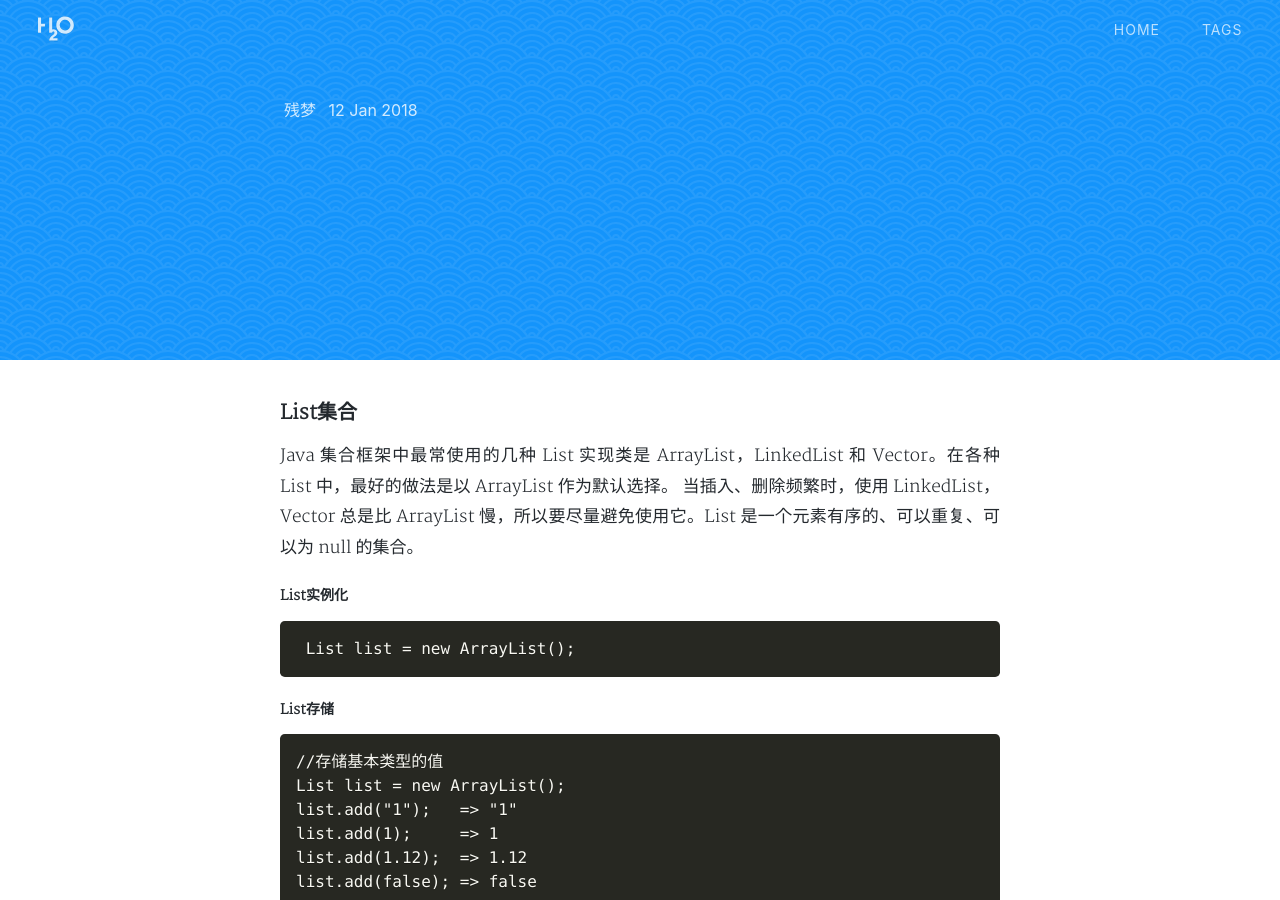
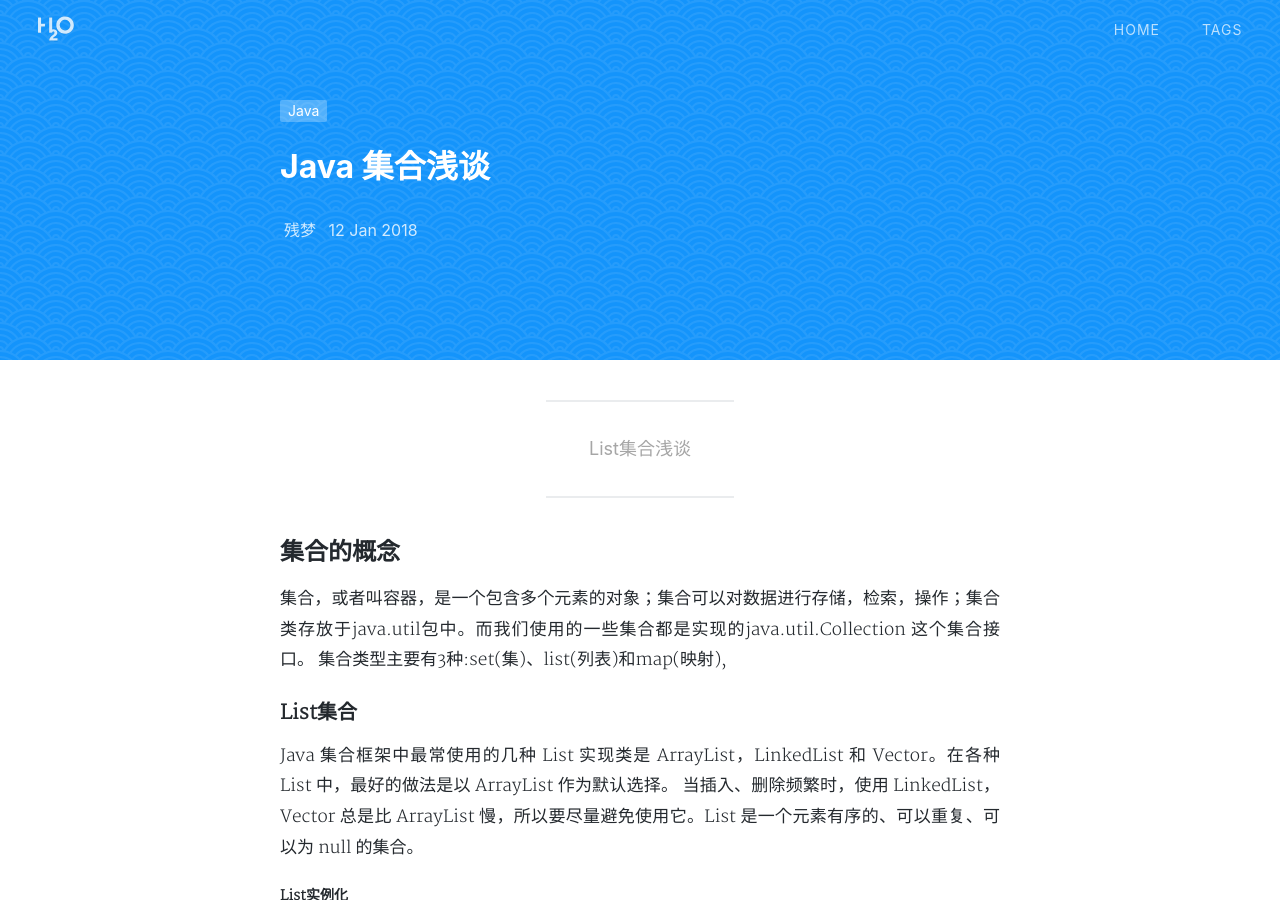
Before and after one commit to Yzdream/Yzdream.github.io, a Jekyll site: the page built from _posts/2018-01-12-List集合浅谈.md, in a window 1280 px wide and 900 px high. Built offline with Jekyll 4.4.1, drawn with Linux system fonts in a browser that asks for light colours; nearby versions of some CDN libraries; our own code applies the rules of GitHub Pages for plain Markdown files; comment, search, counter and statistics services are not loaded; a style sheet for code colours, icons or effects is not loaded.

Commit message:
update title

```diff
--- a/_posts/2018-01-12-List集合浅谈.md
+++ b/_posts/2018-01-12-List集合浅谈.md
@@ -1,12 +1,15 @@
 ---
 layout: post
 title: 'Java 集合浅谈'
-subtitle: '集合，或者叫容器，是一个包含多个元素的对象；集合可以对数据进行存储，检索，操作；集合类存放于java.util包中。而我们使用的一些集合都是实现的java.util.Collection 这个集合接口。集合类型主要有3种:set(集)、list(列表)和map(映射)。
+subtitle: 'List集合浅谈'
 date: 2018-01-12
 categories: Java
 tags: Java
 ---
 
+## 集合的概念
+集合，或者叫容器，是一个包含多个元素的对象；集合可以对数据进行存储，检索，操作；集合类存放于java.util包中。而我们使用的一些集合都是实现的java.util.Collection 这个集合接口。
+集合类型主要有3种:set(集)、list(列表)和map(映射),
 
 ### List集合
 Java 集合框架中最常使用的几种 List 实现类是 ArrayList，LinkedList 和 Vector。在各种 List 中，最好的做法是以 ArrayList 作为默认选择。 当插入、删除频繁时，使用 LinkedList，Vector 总是比 ArrayList 慢，所以要尽量避免使用它。List 是一个元素有序的、可以重复、可以为 null 的集合。
```
